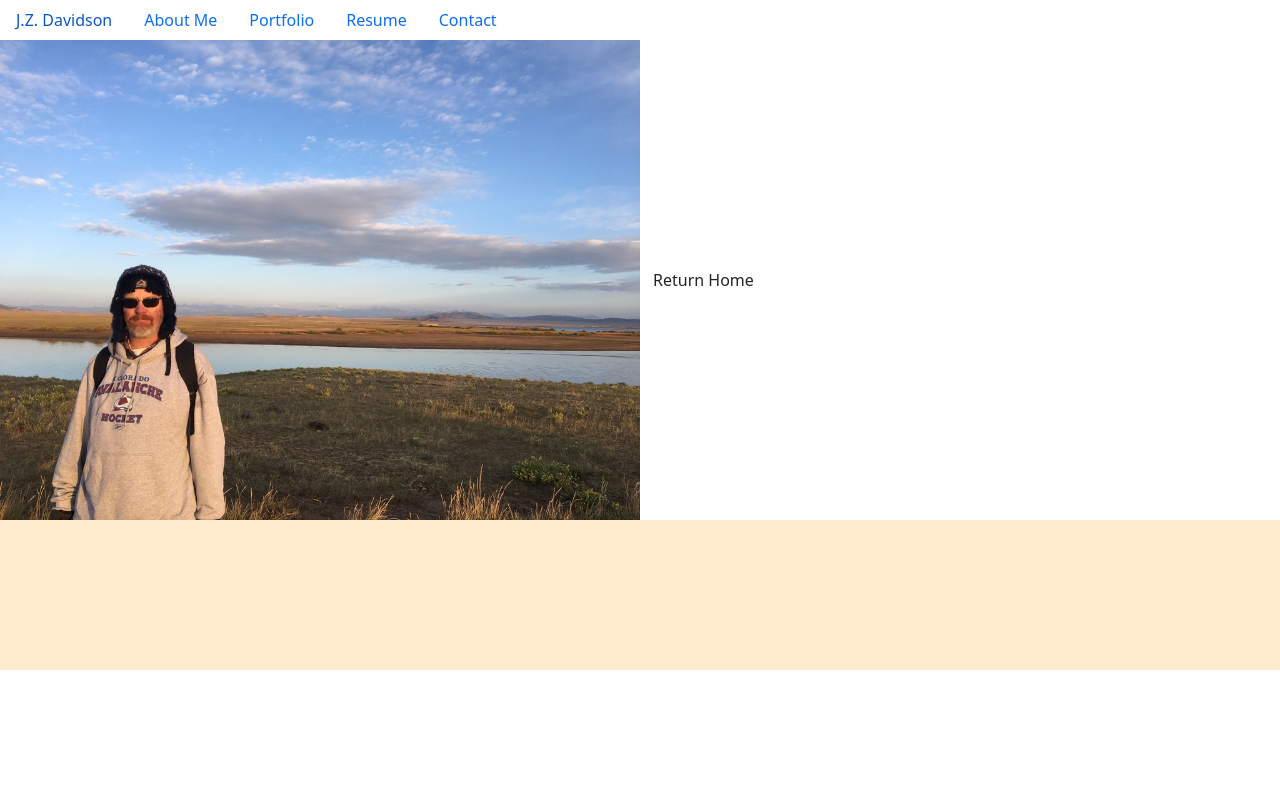
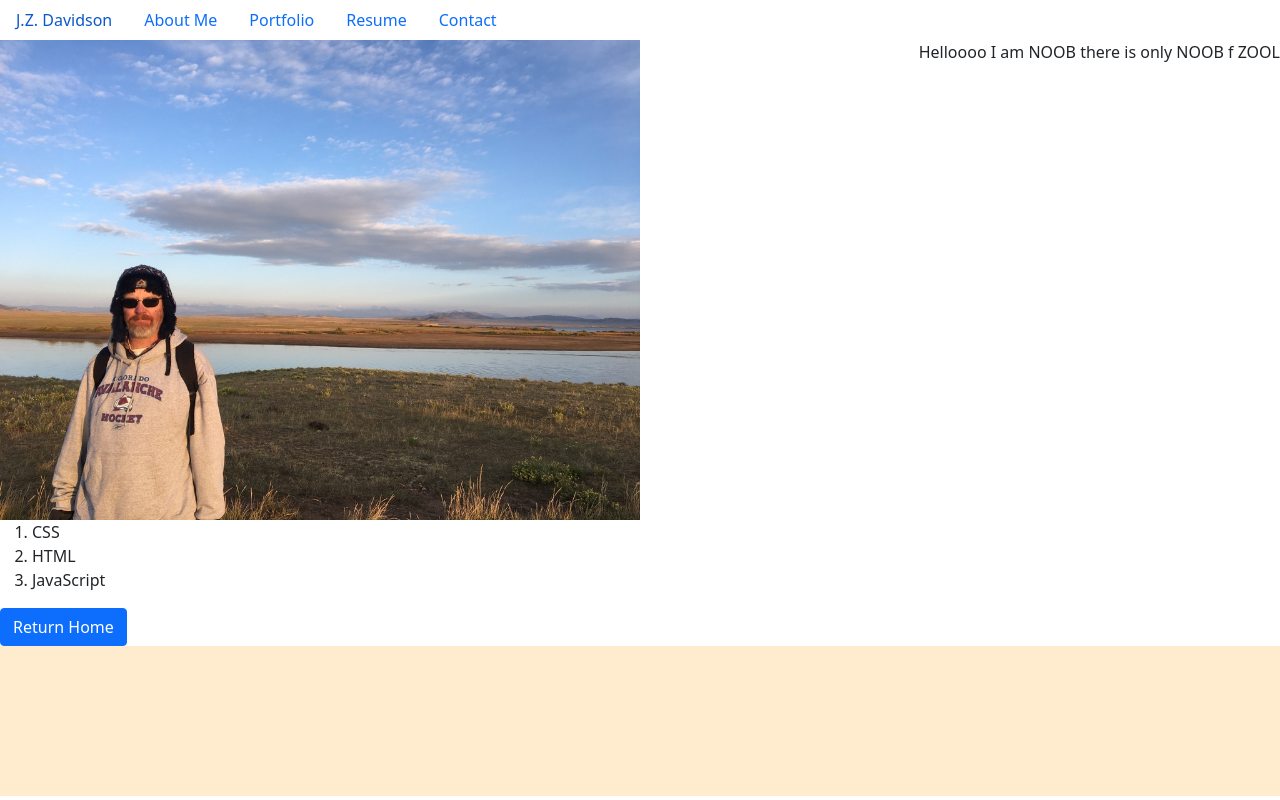
Before and after one commit to davidsjg/OngoingClassActivities, a React (Create React App) app in the folder react-class/: page /JZDavidson in a window 1280 px wide. Built offline with nearby package versions, Linux system fonts and the light colour scheme.

Commit message:
all pages of app working, app complete

```diff
--- a/react-class/src/App.css
+++ b/react-class/src/App.css
@@ -36,3 +36,9 @@
     transform: rotate(360deg);
   }
 }
+
+#description {
+  float: right;
+  margin: auto;
+  text-align: center;
+}
--- a/react-class/src/components/Nav/Nav.js
+++ b/react-class/src/components/Nav/Nav.js
@@ -5,10 +5,10 @@ function Nav() {
         <>
 <ul className="nav">
   <li className="nav-item">
-    <a className="nav-link active" aria-current="page" href="/jzdavidson">J.Z. Davidson</a>
+    <a className="nav-link" href="/jzdavidson">J.Z. Davidson</a>
   </li>
   <li className="nav-item">
-    <a className="nav-link" href="/aboutme">About Me</a>
+    <a className="nav-link active" aria-current="page" href="/aboutme">About Me</a>
   </li>
   <li className="nav-item">
     <a className="nav-link" href="/portfolio">Portfolio</a>
--- a/react-class/src/pages/JZDavidson.js
+++ b/react-class/src/pages/JZDavidson.js
@@ -4,7 +4,13 @@ function JZDavidson() {
     return (
         <div>
             <img style={{width: '40rem'}} src="./images/JSunrise.jpeg"></img>
-            <a className="btn" href="/AboutMe">Return Home</a>
+            <p id='description'>Helloooo I am NOOB there is only NOOB f ZOOL</p>
+            <ol>
+                <li>CSS</li>
+                <li>HTML</li>
+                <li>JavaScript</li>
+            </ol>
+            <a className="btn btn-primary" href="/AboutMe">Return Home</a>
         </div>
     )
 }
--- a/react-class/src/pages/Resume.js
+++ b/react-class/src/pages/Resume.js
@@ -4,6 +4,7 @@ function Resume() {
     return (
         <div>
             <h2> Hello from the Resume page </h2>
+            <a style={{marginLeft:"70px"}} className="btn btn-primary" target="_blank" href="https://docs.google.com/document/d/1oHl5Ur_SIqWSnNg3pXfPvBNJDVMM3o84LZ6c8fKsz3E/edit">Click here to view my resume!</a>
         </div>
     )
 }
```
